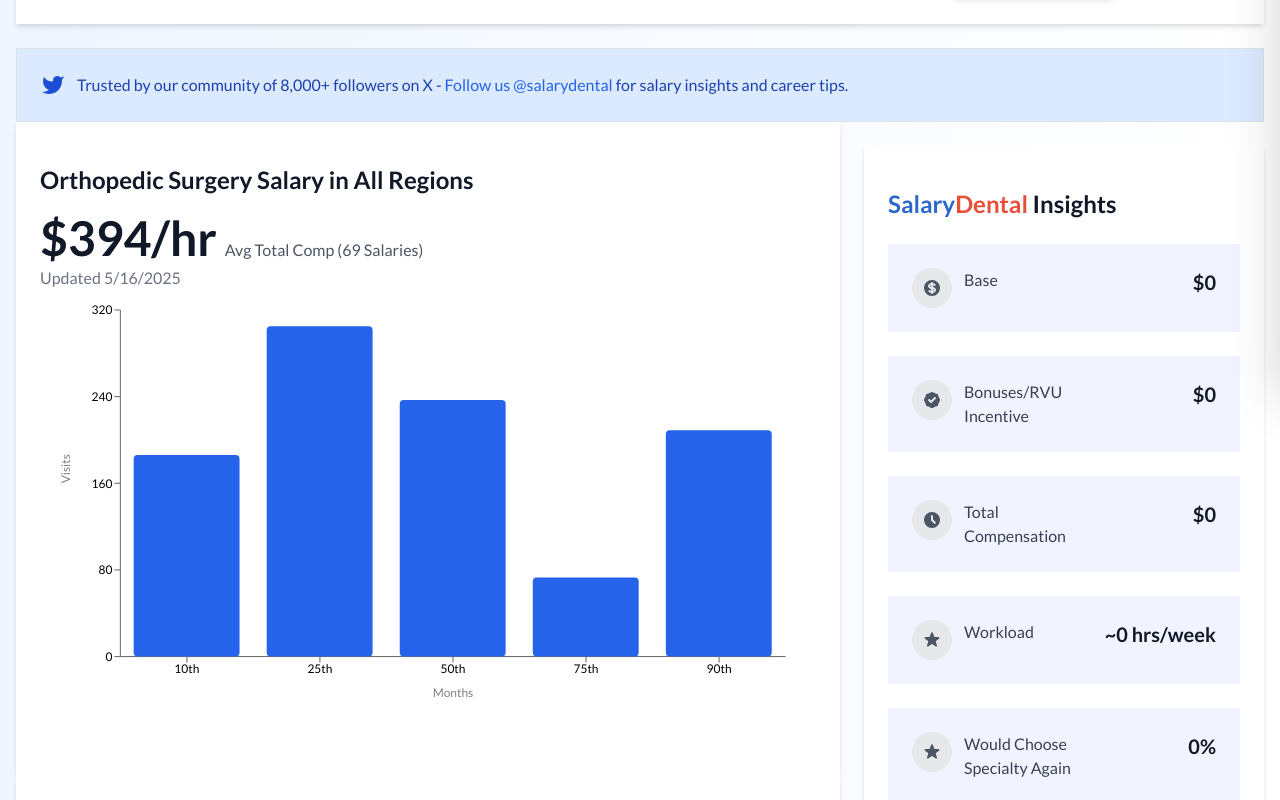
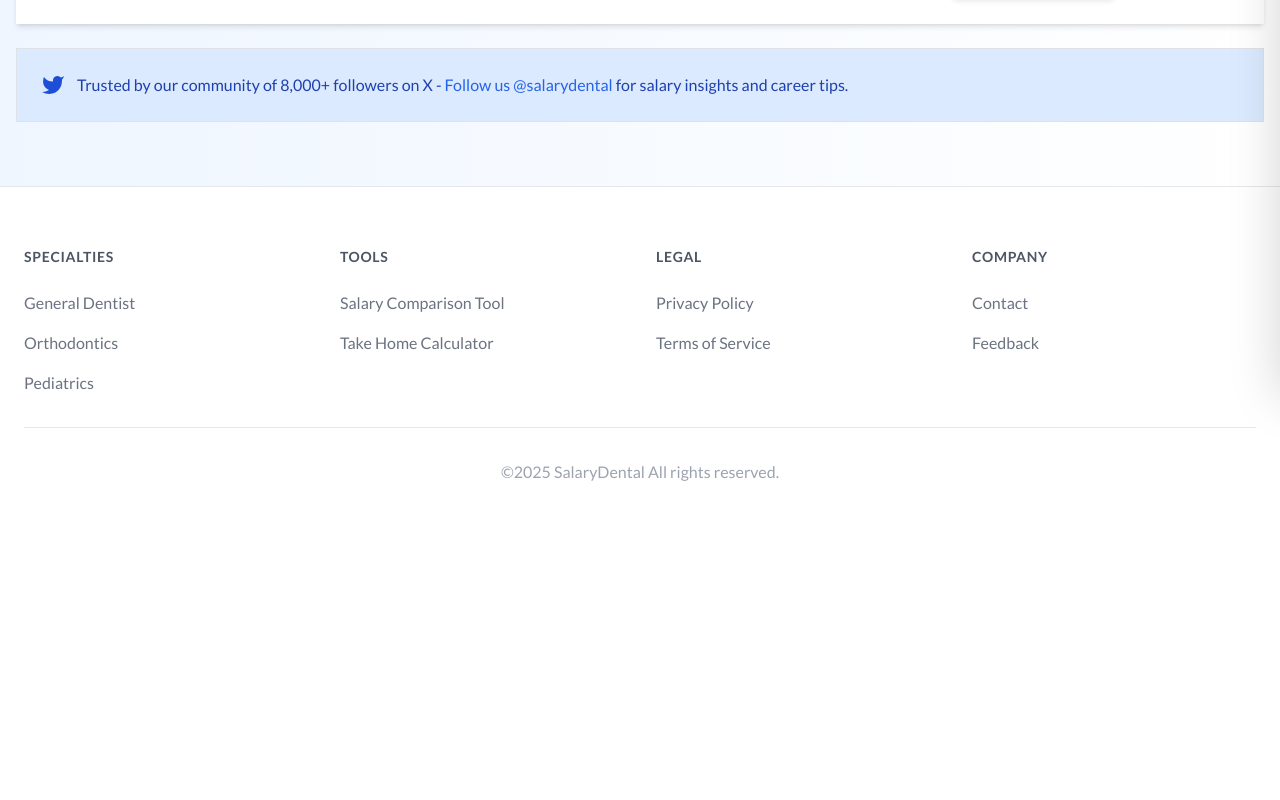
Before and after one commit to amit11-sys/salary-dental-frontend, a React (Vite) app: page /salaries in a window 1280 px wide. Shown: the part 420-1220 px from the top of the page. After the commit the page ends 952 px from the top, so only its background shows below. Built offline with nearby package versions, Linux system fonts and the light colour scheme.

Commit message:
showed dynamic data in graph in all salary

```diff
--- a/src/components/Chart.tsx
+++ b/src/components/Chart.tsx
@@ -1,42 +1,58 @@
 "use client"
 
-import { Bar, BarChart, XAxis, YAxis, CartesianGrid, Label } from "recharts"
+import {
+  Bar,
+  BarChart,
+  XAxis,
+  YAxis,
+  CartesianGrid,
+  Label,
+} from "recharts"
 import { ChartConfig, ChartContainer } from "./ui/chart"
 
-const chartData = [
-  { month: "10th", desktop: 186, mobile: 80 },
-  { month: "25th", desktop: 305, mobile: 200 },
-  { month: "50th", desktop: 237, mobile: 120 },
-  { month: "75th", desktop: 73, mobile: 190 },
-  { month: "90th", desktop: 209, mobile: 130 },
-]
+type Props = {
+  percentiles: {
+    p10: number
+    p25: number
+    p50: number
+    p75: number
+    p90: number
+  } | null // or `undefined`
+}
 
 const chartConfig = {
   desktop: {
-    label: "Desktop",
+    label: "Salary",
     color: "#2563eb",
-  },
-  mobile: {
-    label: "Mobile",
-    color: "#60a5fa",
   },
 } satisfies ChartConfig
 
-export function ChartComponent() {
+export function ChartComponent({ percentiles }: Props) {
+  console.log(percentiles);
+
+    if (!percentiles) return <div>Loading chart...</div>;
+  const chartData = [
+    { month: "10th", desktop: percentiles.p10 },
+    { month: "25th", desktop: percentiles.p25 },
+    { month: "50th", desktop: percentiles.p50 },
+    { month: "75th", desktop: percentiles.p75 },
+    { month: "90th", desktop: percentiles.p90 },
+  ]
+
   return (
     <ChartContainer config={chartConfig} className="min-h-[300px] w-full">
-      <BarChart data={chartData} margin={{ top: 20, right: 30, left: 20, bottom: 40 }}>
+      <BarChart
+        data={chartData}
+        margin={{ top: 20, right: 30, left: 20, bottom: 40 }}
+      >
         <CartesianGrid strokeDasharray="3 3" />
         <XAxis dataKey="month">
-          <Label value="Months" offset={-10} position="insideBottom" />
+          <Label value="Percentiles" offset={-10} position="insideBottom" />
         </XAxis>
         <YAxis>
-          <Label value="Visits" angle={-90} position="insideLeft" />
+          <Label value="Salary ($)" angle={-90} position="insideLeft" />
         </YAxis>
-        {/* <Tooltip />
-        <Legend /> */}
         <Bar dataKey="desktop" fill="#2563eb" radius={4} />
-        {/* <Bar dataKey="mobile" fill="#60a5fa" radius={4} /> */}
       </BarChart>
     </ChartContainer>
   )
--- a/src/pages/Explorer/index.tsx
+++ b/src/pages/Explorer/index.tsx
@@ -31,6 +31,18 @@ const SalaryExplorer = () => {
   const [practiceData, setPracticeData] = useState([]);
   const [overallSummary, setOverallSummary] = useState<any>([]);
   const [topSpecialitites, setTopSpecialitites] = useState([]);
+  const [selectedSpecialty, setSelectedSpecialty] = useState("");
+  const [totalRecords, setTotalRecords] = useState(0);
+  const [avgHourlyRate, setAvgHourlyRate] = useState<number | null>(null);
+  const [showData, setShowData] = useState(false);
+const [percentiles, setPercentiles] = useState<{
+  p10: number;
+  p25: number;
+  p50: number;
+  p75: number;
+  p90: number;
+} | null>(null); // or `undefined`
+
   const handleSuggestionClick = () => {
     setSuggestions([]);
   };
@@ -90,11 +102,15 @@ const SalaryExplorer = () => {
       method: "GET",
     })
       .then((res: any) => {
-        // console.log("Salary fetched:", res);
+        console.log("Salary fetched:", res);
         setSalaryData(res?.data?.data);
         setPracticeData(res?.data?.summary);
         setOverallSummary(res?.data?.overallSummary);
         setTopSpecialitites(res?.data?.topSatisfactionSpecialties);
+        setPercentiles(res?.data?.percentile);
+        setAvgHourlyRate(res?.data?.avgHourlyRate);
+        setTotalRecords(res?.data?.totalParsed);
+        setShowData(true);
       })
       .catch(() => {
         toast.error("Error occurred while fetching salary", {
@@ -171,20 +187,20 @@ const SalaryExplorer = () => {
                         {suggestions.map((item: any) => (
                           <li
                             key={item?._id}
-                            onClick={() => {
-                              handleSuggestionClick();
-                              setValue(
-                                "specialty",
-                                item?.speciality && item?.sub_specialty
-                                  ? `${item.speciality} - ${item.sub_specialty}`
-                                  : item?.speciality || ""
-                              );
-                              setValue(
-                                "sub_speciality",
-                                item?.sub_specialty || ""
-                              );
-                              setValue("specialty_raw", item?.speciality || "");
-                            }}
+                           onClick={() => {
+  const displayValue =
+    item?.speciality && item?.sub_specialty
+      ? `${item.speciality} - ${item.sub_specialty}`
+      : item?.speciality || "";
+
+  setValue("specialty", displayValue); // updates input
+  setValue("sub_speciality", item?.sub_specialty || "");
+  setValue("specialty_raw", item?.speciality || "");
+
+  setSelectedSpecialty(displayValue); // ✅ only set when user selects
+  handleSuggestionClick(); // optional
+}}
+
                             className="p-2 hover:bg-gray-100 cursor-pointer"
                             role="option"
                           >
@@ -270,26 +286,26 @@ const SalaryExplorer = () => {
             for salary insights and career tips.
           </p>
         </div>
-
+{showData && (
         <div className="grid grid-cols-1 lg:grid-cols-3 gap-6">
           <div className="lg:col-span-2">
             <div className=" bg-white shadow-md rounded-lg p-6">
               <div className="mb-4">
                 <h2 className="text-2xl font-bold text-gray-900">
-                  Orthopedic Surgery Salary in All Regions
+                  {selectedSpecialty} in All Regions
                 </h2>
                 <div className="flex flex-col">
                   <div className="flex items-baseline gap-2">
                     <span className="text-5xl font-bold text-gray-900">
-                      $394/hr
+                      ${avgHourlyRate}/hr
                     </span>
                     <span className="text-gray-600">
-                      Avg Total Comp (69 Salaries)
+                      Avg Total Comp ({totalRecords} Salaries)
                     </span>
                   </div>
-                  <div className="text-gray-500 mt-1">Updated 5/16/2025</div>
+                  {/* <div className="text-gray-500 mt-1">Updated 5/16/2025</div> */}
                 </div>
-                <ChartComponent />
+                <ChartComponent percentiles={percentiles} />
               </div>
             </div>
             <div className="">
@@ -1150,7 +1166,7 @@ const SalaryExplorer = () => {
               </div>
             </div>
           </div>
-        </div>
+        </div>)}
       </div>
     </main>
   );
```
